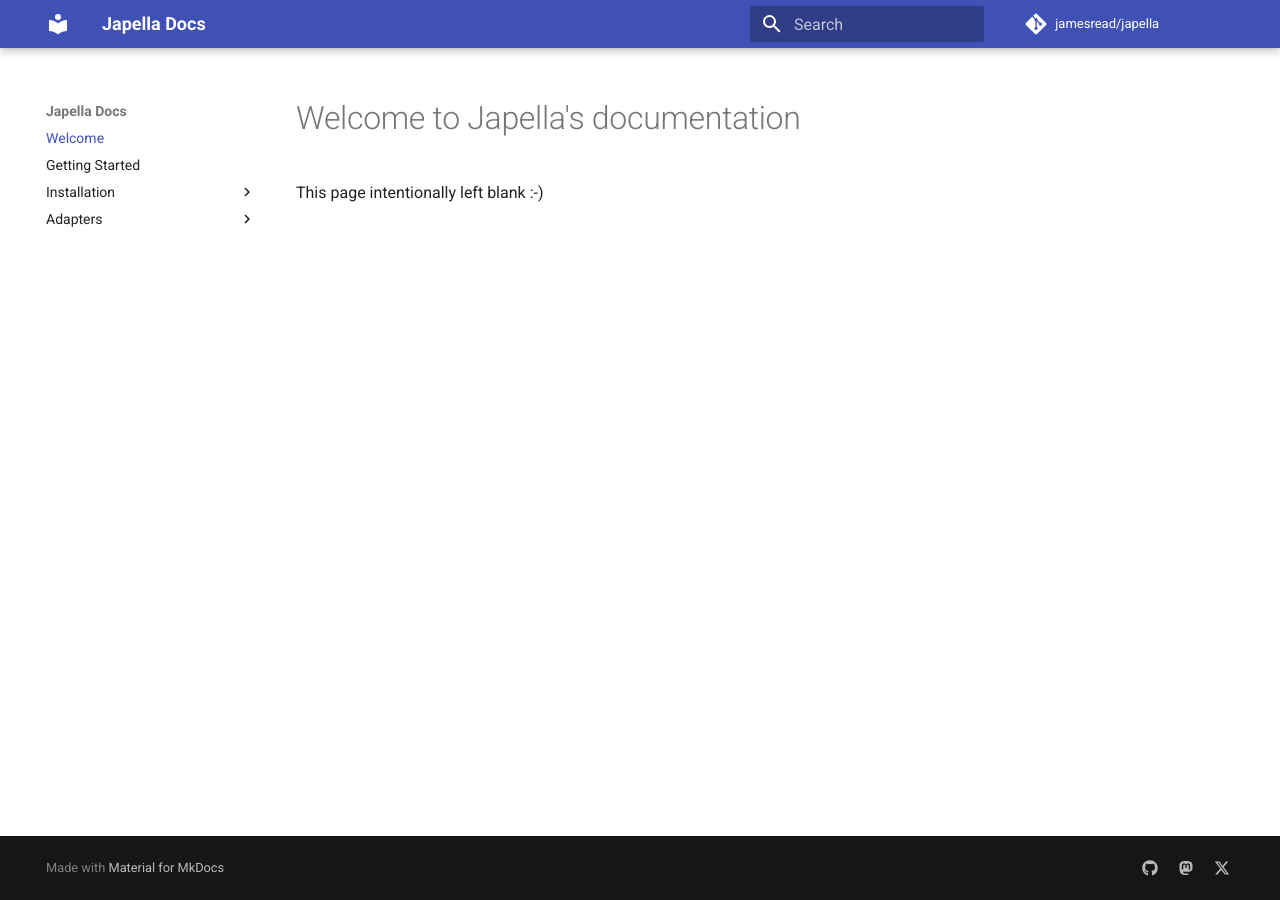
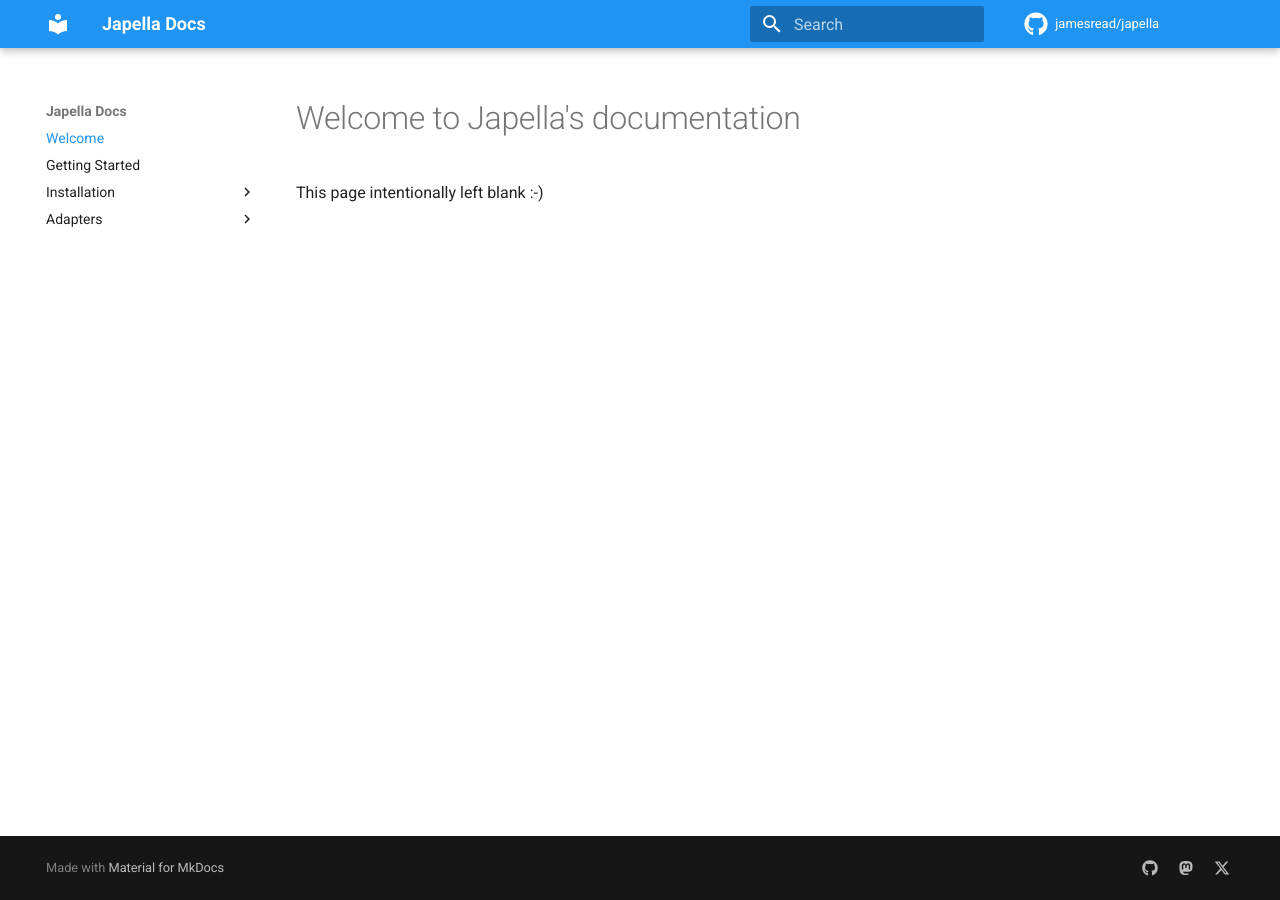
Before and after one commit to jamesread/Japella, an MkDocs documentation site: the page built from docs/index.md, in a window 1280 px wide. Built offline with MkDocs 1.6.1 and Material for MkDocs 9.7.7, drawn with Linux system fonts in a browser that asks for light colours; comment, search, counter and statistics services are not loaded.

Commit message:
docs: mkdocs style update

```diff
--- a/mkdocs.yml
+++ b/mkdocs.yml
@@ -3,6 +3,8 @@ site_name: Japella Docs
 site_description: Documentation for Japella.
 repo_url: https://github.com/jamesread/japella
 repo_name: jamesread/japella
+edit_uri: edit/main/docs
+strict: true
 
 markdown_extensions:
   - codehilite
@@ -12,12 +14,22 @@ markdown_extensions:
 theme:
   name: material
   language: en
+  favicon: logo.png
   include_search_page: true
   search_index_only: true
   features:
     - search.suggest
     - search.highlight
     - search.share
+    - content.code.copy
+    - content.code.download
+  palette:
+    primary: blue
+    accent: light-blue
+
+  icon:
+    logo: logo.png
+    repo: fontawesome/brands/github
 
 
 plugins:
```
Also changed, not shown: docs/logo.png (added).
